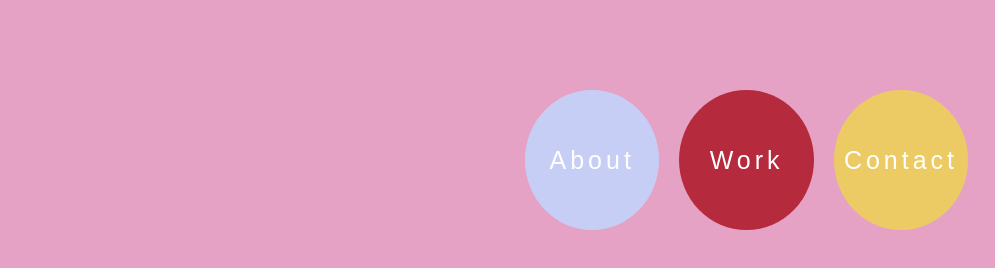
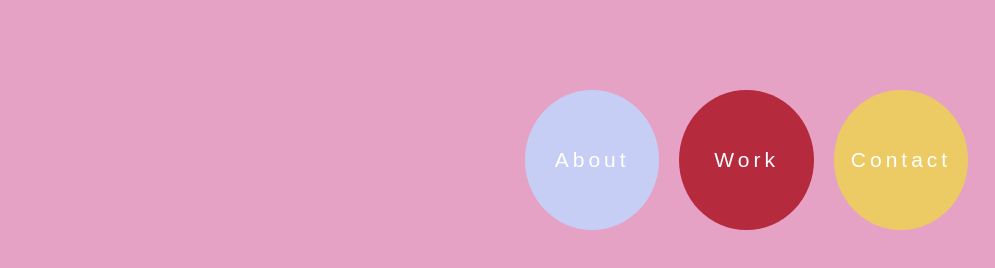
Before and after one commit to cookiesburg/tom-defeo, a React (Create React App) app: page / in a window 1280 px wide. Shown: the top 268 px of the page, without its empty margins (285-1280 px from the left). Built offline with nearby package versions, Linux system fonts and the light colour scheme.

Commit message:
style links

```diff
--- a/src/Header.js
+++ b/src/Header.js
@@ -31,8 +31,12 @@ const About = styled.div`
   justify-content: center;
   align-items: center;
   color:white;
-  font-size: 25px;
+  font-size: 21px;
   letter-spacing: 4px;
+  :hover {
+    box-shadow: 1px 2px 1px black;
+    cursor: pointer;
+  }
 `;
 const Work = styled.div`
   margin: 10px;
@@ -43,8 +47,14 @@ const Work = styled.div`
   justify-content: center;
   align-items: center;
   color:white;
-  font-size: 25px;
+  font-size: 21px;
   letter-spacing: 4px;
+
+  :hover {
+    box-shadow: 1px 2px 1px black;
+    cursor: pointer;
+
+  }
 `;
 const Contact = styled.div`
   margin: 10px;
@@ -55,6 +65,10 @@ const Contact = styled.div`
   justify-content: center;
   align-items: center;
   color:white;
-  font-size: 25px;
+  font-size: 21px;
   letter-spacing: 4px;
+  :hover {
+    cursor: pointer;
+    box-shadow: 1px 2px 1px black;
+  }
 `;
```
